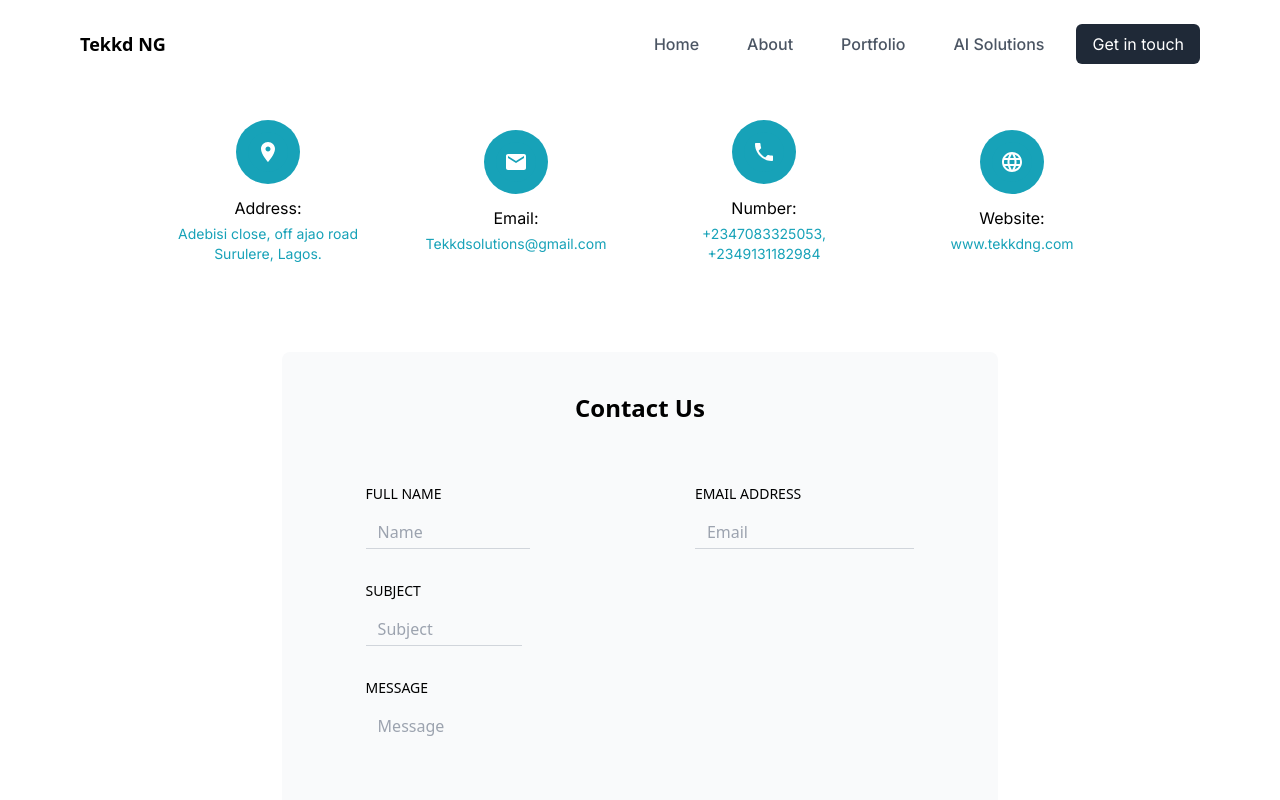
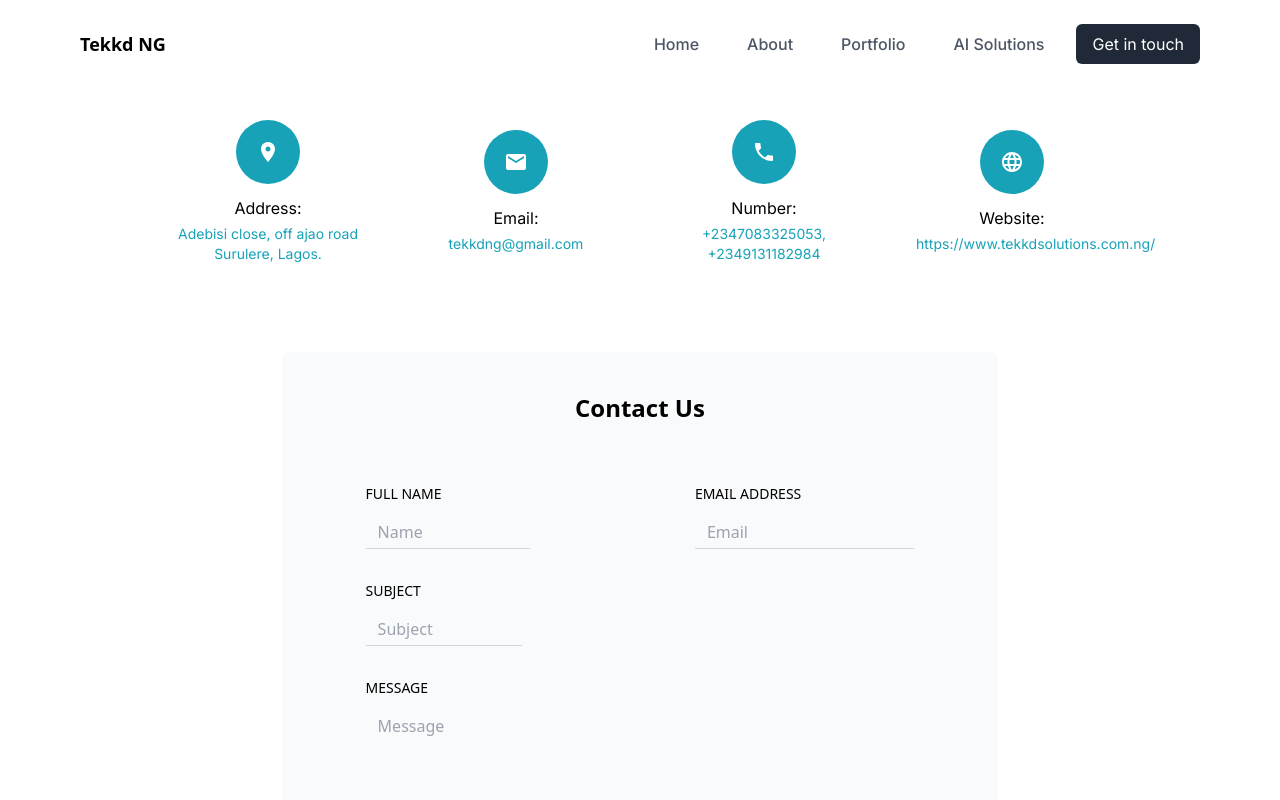
Before and after one commit to Tomiwakukoyi/tekkdng, a Next.js app: page /contactus in a window 1280 px wide. Shown: the top 800 px of the page. Built offline with nearby package versions, Linux system fonts and the light colour scheme.

Commit message:
Changes update

```diff
--- a/components/homeComponents/Socials.jsx
+++ b/components/homeComponents/Socials.jsx
@@ -3,6 +3,7 @@
 import { useRouter } from "next/navigation";
 import { FaLinkedin, FaTwitter, FaInstagram } from "react-icons/fa";
 import { SiGmail } from "react-icons/si";
+import { FaPhone } from "react-icons/fa";
 
 const Socials = () => {
   const router = useRouter();
@@ -20,13 +21,13 @@
       >
         <FaTwitter fontSize={22} />
       </a> */}
-      <a
+      {/* <a
         href="https://www.linkedin.com/company/optimindng/"
         target="_blank"
         rel="noopener noreferrer"
       >
         <FaLinkedin fontSize={22} />
-      </a>
+      </a> */}
       <a
         href="https://instagram.com/tekkd.ng"
         target="_blank"
@@ -35,11 +36,14 @@
         <FaInstagram fontSize={22} />
       </a>
       <a
-        href="mailto:tomiwakukoyi07@gmail.com"
+        href="mailto:tekkdng@gmail.com"
         target="_blank"
         rel="noopener noreferrer"
       >
         <SiGmail fontSize={22} />
+      </a>
+      <a href="tel:+2347083325053" target="_blank" rel="noopener noreferrer">
+        <FaPhone fontSize={22} />
       </a>
     </div>
   );
--- a/public/data/contactInfo.js
+++ b/public/data/contactInfo.js
@@ -1,4 +1,4 @@
-import { Phone, Email, LocationOn, Language } from '@mui/icons-material';
+import { Phone, Email, LocationOn, Language } from "@mui/icons-material";
 
 const contactInfo = [
   {
@@ -8,7 +8,7 @@
   },
   {
     name: "Email",
-    spanContent: "Tekkdsolutions@gmail.com",
+    spanContent: "tekkdng@gmail.com",
     icon: <Email />,
   },
   {
@@ -18,7 +18,7 @@
   },
   {
     name: "Website",
-    spanContent: "www.tekkdng.com",
+    spanContent: "https://www.tekkdsolutions.com.ng/",
     icon: <Language />,
   },
 ];
```
